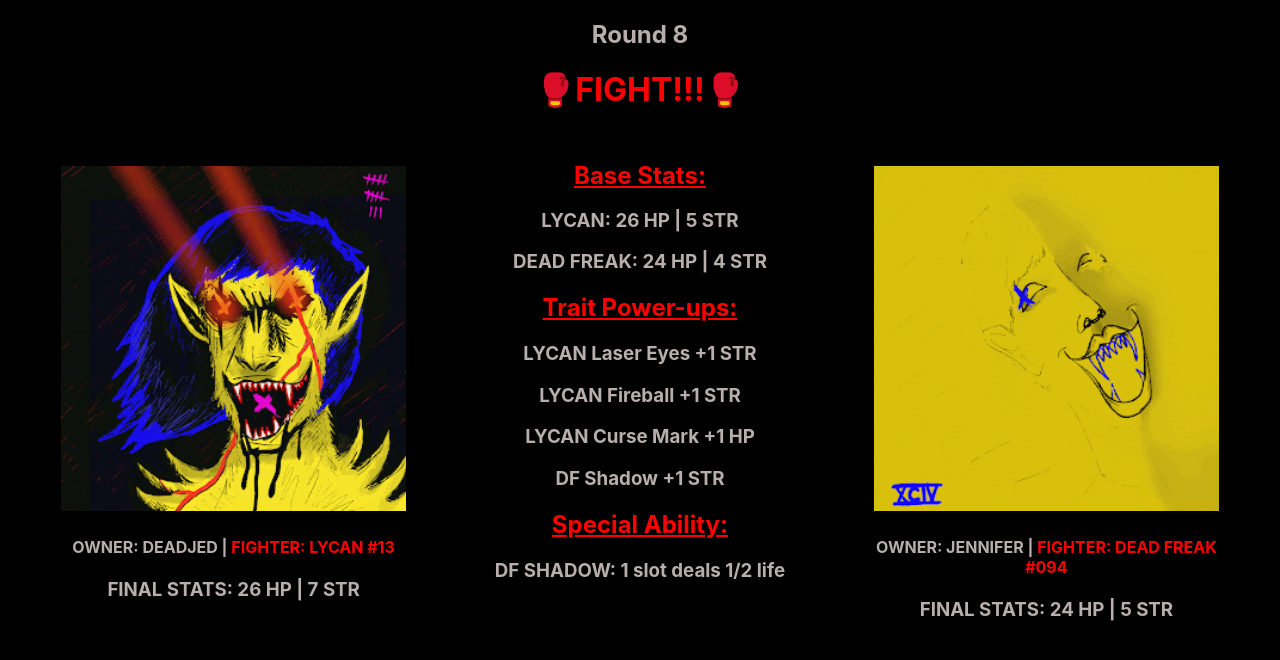
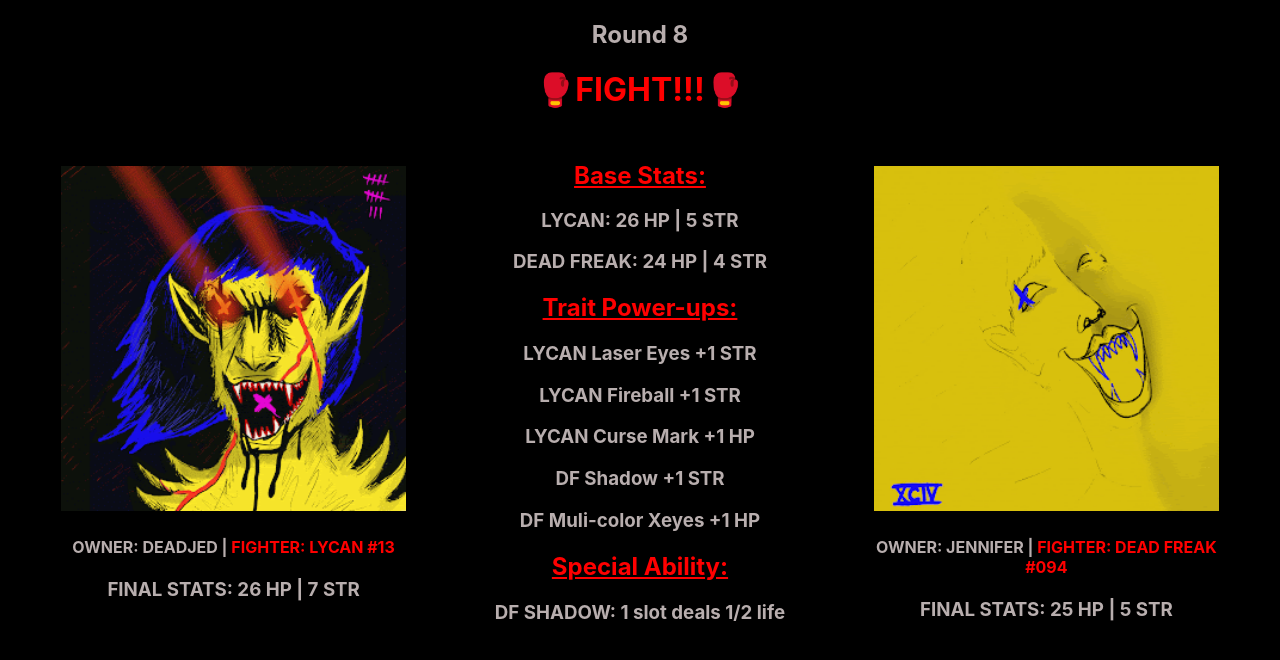
Before and after one commit to vlee13/Blood-Bath, a React (Create React App) app: page /round8 in a window 1280 px wide. Shown: the top 660 px of the page. Built offline with nearby package versions, Linux system fonts and the light colour scheme.

Commit message:
up jennifer hp

```diff
--- a/src/Components/Round8.js
+++ b/src/Components/Round8.js
@@ -33,6 +33,7 @@ const Round8 = () => {
           <h3>LYCAN Fireball +1 STR</h3>
           <h3>LYCAN Curse Mark +1 HP</h3>
           <h3>DF Shadow +1 STR</h3>
+          <h3>DF Muli-color Xeyes +1 HP</h3>
           <h2 style={{ textDecoration: "underline", color: "red" }}>
             Special Ability:
           </h2>
@@ -46,7 +47,7 @@ const Round8 = () => {
               OWNER: JENNIFER |{" "}
               <span style={{ color: "red" }}>FIGHTER: DEAD FREAK #094</span>
             </h4>
-            <h3>FINAL STATS: 24 HP | 5 STR</h3>
+            <h3>FINAL STATS: 25 HP | 5 STR</h3>
           </div>
         </div>
       </div>
```
